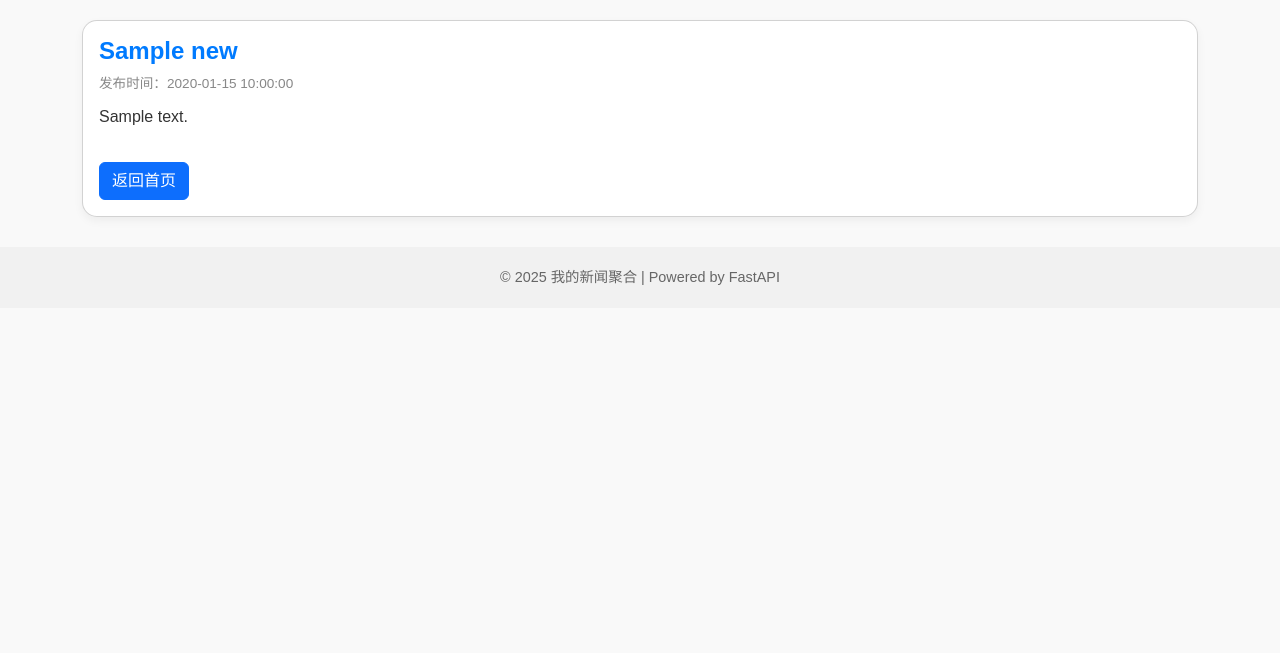
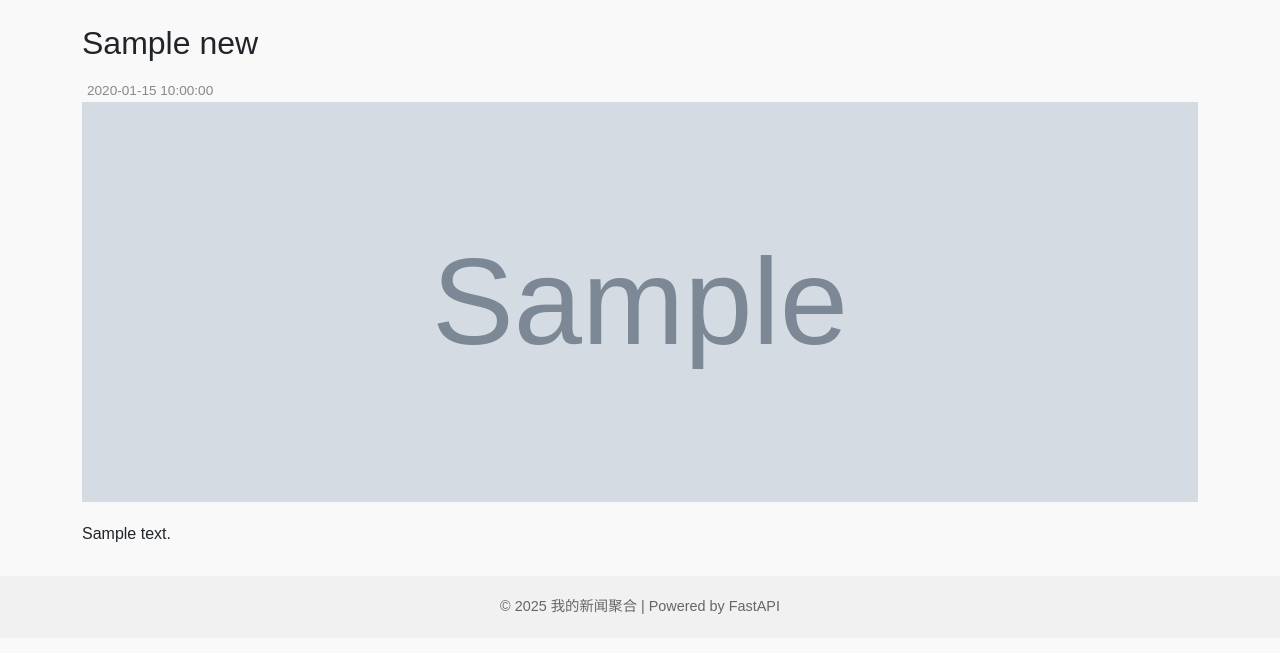
Before and after one commit to elaineling891-ux/MyNews, a FastAPI app: page /news/1 in a window 1280 px wide. Shown: the part 56-709 px from the top of the page. Run offline with FastAPI, Linux system fonts and the light colour scheme; grey boxes marked "Sample" are stand-in pictures; a database or web service that is not in the repository returns one stand-in record (values such as "Sample title"); some libraries are stand-ins or nearby versions.

Commit message:
Update detail.html

```diff
--- a/templates/detail.html
+++ b/templates/detail.html
@@ -9,10 +9,9 @@
     body { background-color: #f9f9f9; font-family: "Microsoft YaHei", sans-serif; }
     .navbar { background: linear-gradient(90deg, #007bff, #00c6ff); }
     .navbar-brand { color: white !important; font-weight: bold; }
-    .card { border-radius: 15px; box-shadow: 0 4px 10px rgba(0,0,0,0.05); margin-top: 20px; }
-    .card-title { font-size: 1.5rem; font-weight: bold; color: #007bff; }
-    .card-text { color: #333; line-height: 1.6; white-space: pre-line; } /* 保留换行 */
-    .news-date { font-size: 0.85rem; color: #888; margin-bottom: 10px; display: block; }
+    .news-date { font-size: 0.85rem; color: #888; margin-left: 5px; }
+    .news-summary { font-size: 0.95rem; color: #555; margin-top: 5px; }
+    .news-image { width: 100%; max-height: 400px; object-fit: cover; margin-bottom: 20px; }
     footer { margin-top: 30px; text-align: center; padding: 20px; background-color: #f1f1f1; font-size: 0.9rem; color: #666; }
   </style>
 </head>
@@ -23,17 +22,13 @@
   </div>
 </nav>
 
-<div class="container">
-  <div class="card">
-    <div class="card-body">
-      <h5 class="card-title">{{ news_item.title }}</h5>
-      {% if news_item.created_at %}
-        <span class="news-date">发布时间：{{ news_item.created_at }}</span>
-      {% endif %}
-      <p class="card-text">{{ news_item.content or "暂无内容" }}</p>
-      <a href="/" class="btn btn-primary mt-3">返回首页</a>
-    </div>
-  </div>
+<div class="container mt-4">
+  <h2 class="mb-3">{{ news_item.title }}</h2>
+  <span class="news-date">{{ news_item.created_at }}</span>
+  {% if news_item.image_url %}
+    <img src="{{ news_item.image_url }}" alt="新闻图" class="news-image">
+  {% endif %}
+  <p>{{ news_item.content }}</p>
 </div>
 
 <footer>
```
